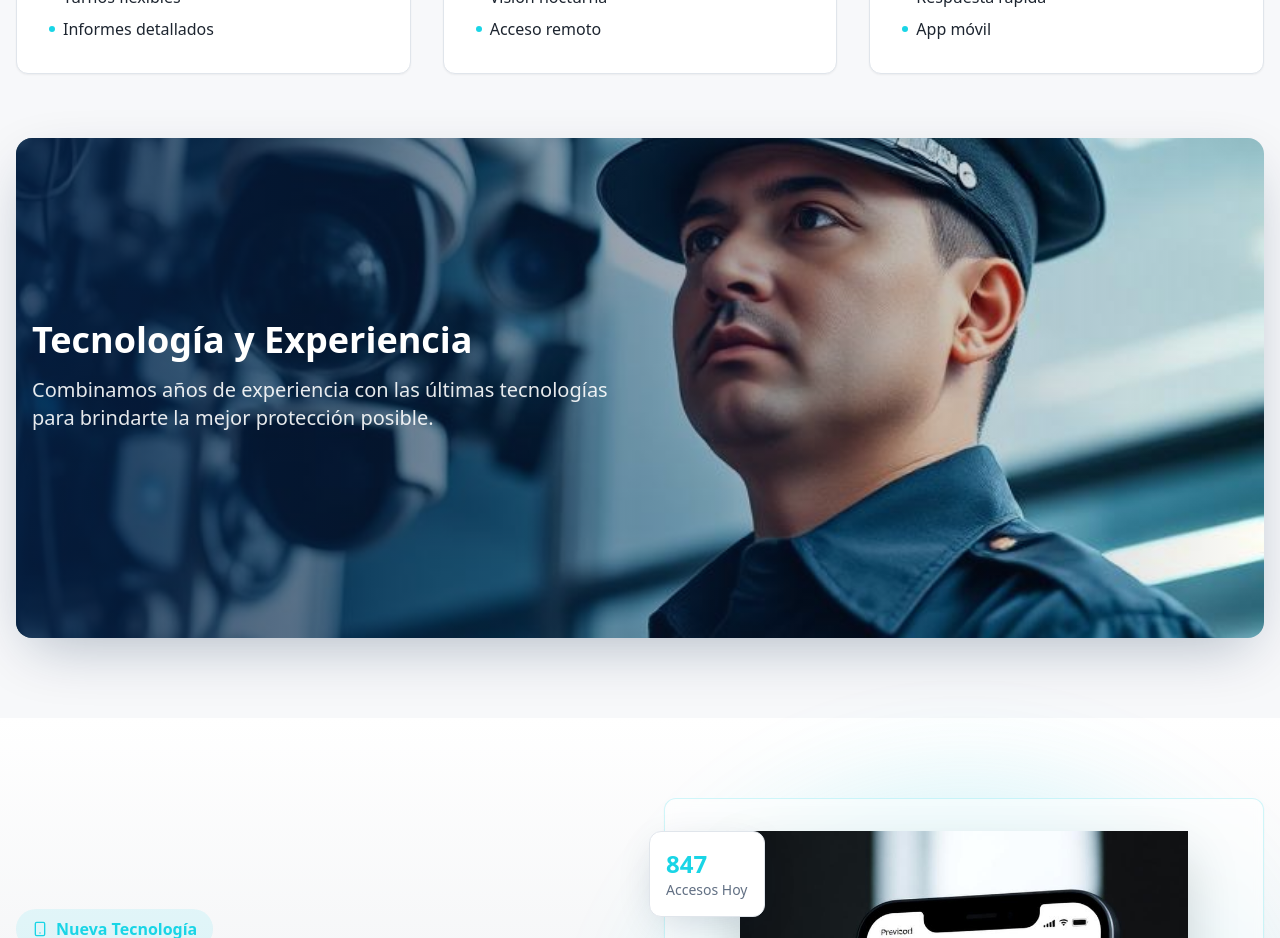
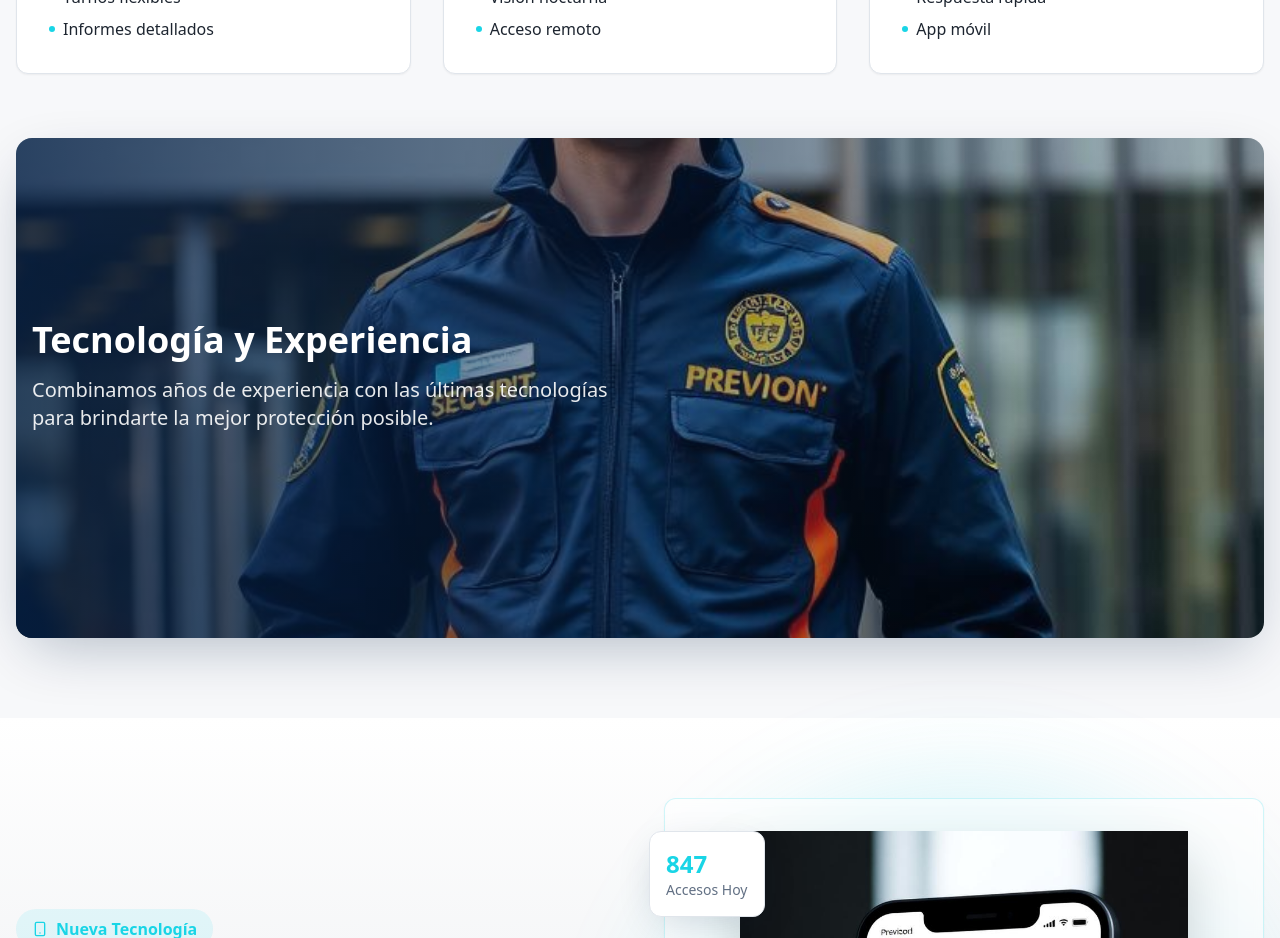
Before and after one commit to pabloabasolo/previon, a React (Vite) app: page / in a window 1280 px wide. Shown: the part 1360-2298 px from the top of the page. Built offline with nearby package versions, Linux system fonts and the light colour scheme; the HTML template or start-up script is replaced by a standard one.

Commit message:
Update security guard image

```diff
--- a/src/components/Services.tsx
+++ b/src/components/Services.tsx
@@ -1,6 +1,6 @@
 import { Card } from "@/components/ui/card";
 import { Shield, Camera, Bell } from "lucide-react";
-import securityGuardImage from "@/assets/security-guard.jpg";
+import previonGuardImage from "@/assets/previon-guard.jpg";
 
 const Services = () => {
   const services = [
@@ -60,8 +60,8 @@ const Services = () => {
         {/* Image Section */}
         <div className="relative rounded-2xl overflow-hidden shadow-elevated">
           <img
-            src={securityGuardImage}
-            alt="Guardia de seguridad profesional monitoreando sistemas de vigilancia"
+            src={previonGuardImage}
+            alt="Guardia de seguridad Previon con uniforme profesional"
             className="w-full h-[500px] object-cover"
           />
           <div className="absolute inset-0 bg-gradient-to-r from-primary/80 to-transparent flex items-center">
```
Also changed, not shown: src/assets/previon-guard.jpg (added).
